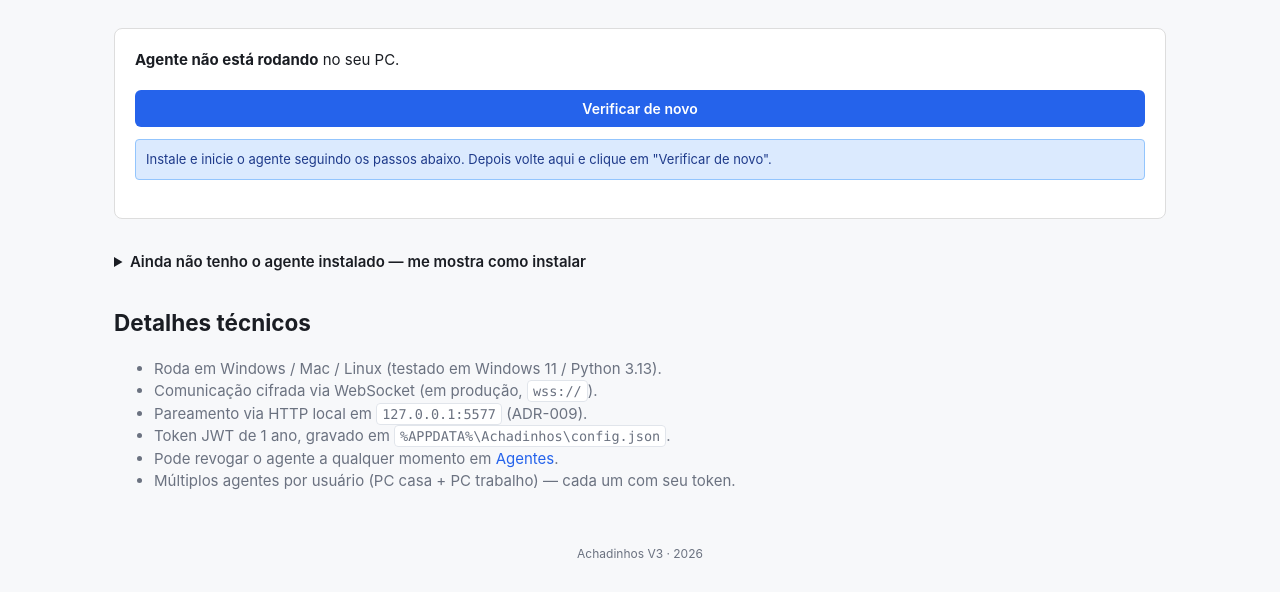
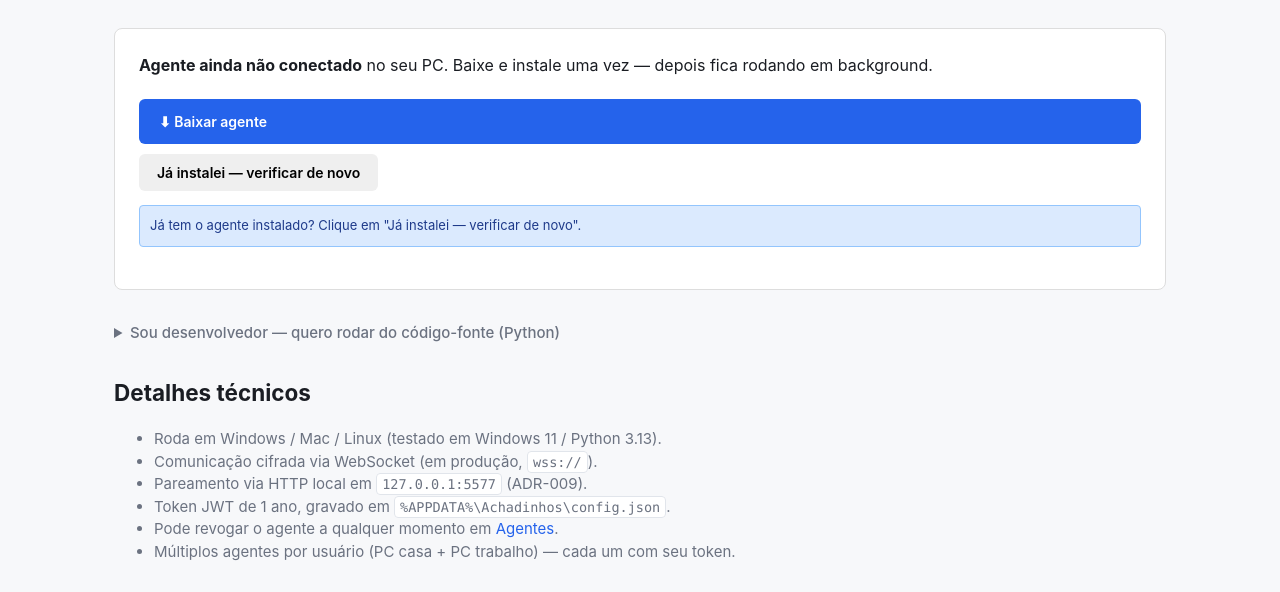
Before and after one commit to silviosvargas/achadinhosv3, a FastAPI app: template app/web/templates/agente_baixar.html in a window 1280 px wide. Shown: the part 124-716 px from the top of the page. Run offline with FastAPI, Linux system fonts and the light colour scheme; the template is opened without the code that fills it, so the values that code supplies are empty; parts of the project's set-up code (start-up, migrations or seed data) failed here and were passed over.

Commit message:
fix(ux): badge online + /agentes/baixar com botão Baixar prominente
3 problemas reais reportados pelo user (screenshots):

#1 — Badge "status?" cinza no header
Causa: JS chama /api/v1/agentes/status com cookie HttpOnly, mas
`usuario_atual` em app/api/deps.py só aceita JWT no header Bearer.
Cookie chega no servidor mas é ignorado → 401 → JS cai em "status?".

Fix: deps.py agora aceita JWT em DUAS fontes — header Authorization
Bearer (uso programático/API) E cookie `achadinhos_session` (JS do
dashboard). Cookie tem prioridade só se Authorization vier ausente.

#2 — /agentes/baixar sem botão prominente "Baixar"
Antes só havia um botão "Verificar de novo" quando o agente não tava
rodando. Confuso pra quem nunca instalou.

Fix: card principal agora tem 4 botões nomeados (btn-baixar, btn-conectar,
btn-verificar, btn-abrir-plataformas) — JS controla qual aparece em cada
estado. Quando agente offline mostra DUAS opções: "⬇ Baixar agente"
(primário) e "Já instalei — verificar de novo" (secundário). Setup dev
movido pra `<details>` recolhido com summary "Sou desenvolvedor — quero
rodar do código-fonte (Python)" — fora do caminho do user comum.

#3 — Botão "Baixar" não funcionava (apontava pra /api/v1/agentes/download
que retornava JSON 503)
Fix: nova rota web `GET /agentes/instalador` que:
- Faz fetch em github.com/silviosvargas/achadinhosv3/releases/latest
- Acha asset `AchadinhosAgent-Setup-*.exe`
- 302 redirect → download começa direto no browser
- Cache de 5min pra não bater no GitHub a cada click
- Fallback (sem release) → renderiza template
  `agente_instalador_em_breve.html` com mensagem amigável + link pra
  /agentes/baixar (setup dev).

Endpoint API /api/v1/agentes/download (placeholder 503) continua
existindo pra integradores, mas botão do dashboard agora vai pra
rota web /agentes/instalador.

Próximo: acionar o GitHub Actions release-agente uma vez (workflow_dispatch
ou tag agente-v*) pra gerar a primeira release real — daí o botão
"Baixar agente" vira download de verdade.

Co-Authored-By: Claude Opus 4.7 (1M context) <noreply@anthropic.com>

```diff
--- a/app/web/routes.py
+++ b/app/web/routes.py
@@ -355,6 +355,61 @@ async def pagina_baixar_agente(
     )
 
 
+# Cache de 5 min pra URL do installer (evita bater no GitHub a cada click).
+_INSTALADOR_CACHE: dict[str, str | float] = {"url": "", "ate": 0.0}
+_INSTALADOR_TTL_S = 300
+
+
+@router.get("/agentes/instalador")
+async def baixar_instalador(
+    request: Request,
+    user: Usuario = Depends(exigir_login),
+):
+    """
+    Redireciona pra última release do agente no GitHub.
+
+    Procura em `silviosvargas/achadinhosv3/releases/latest` pelo asset
+    `AchadinhosAgent-Setup-*.exe` produzido pelo workflow
+    `.github/workflows/release-agente.yml`. Se acha → 302 pra ele
+    (download começa direto no browser). Se não acha → renderiza
+    `agente_instalador_em_breve.html` com mensagem amigável.
+    """
+    import time
+
+    import httpx
+    from fastapi.responses import RedirectResponse
+
+    agora = time.time()
+    cached_url = _INSTALADOR_CACHE["url"]
+    cached_ate = _INSTALADOR_CACHE["ate"]
+    if isinstance(cached_url, str) and cached_url and isinstance(cached_ate, float) and agora < cached_ate:
+        return RedirectResponse(url=cached_url, status_code=302)
+
+    try:
+        async with httpx.AsyncClient(timeout=5.0) as cli:
+            r = await cli.get(
+                "https://api.github.com/repos/silviosvargas/achadinhosv3/releases/latest",
+                headers={"Accept": "application/vnd.github+json"},
+            )
+        if r.status_code == 200:
+            data = r.json()
+            for asset in data.get("assets", []) or []:
+                nome = asset.get("name", "")
+                if nome.lower().endswith(".exe") and "achadinhosagent" in nome.lower():
+                    url = asset.get("browser_download_url")
+                    if url:
+                        _INSTALADOR_CACHE["url"] = url
+                        _INSTALADOR_CACHE["ate"] = agora + _INSTALADOR_TTL_S
+                        return RedirectResponse(url=url, status_code=302)
+    except (httpx.HTTPError, ValueError, KeyError):
+        pass
+
+    # Fallback: nenhuma release publicada ainda → página de espera.
+    return templates.TemplateResponse(
+        request, "agente_instalador_em_breve.html", {"user": user},
+    )
+
+
 @router.get("/onboarding", response_class=HTMLResponse)
 async def pagina_onboarding(
     request: Request,
--- a/app/web/templates/agente_baixar.html
+++ b/app/web/templates/agente_baixar.html
@@ -14,30 +14,49 @@
 {# ============================================================
    Card principal: Conectar (fluxo automático)
    ============================================================ #}
-<section id="card-conectar" class="card" style="padding: 20px; margin: 16px 0; border: 1px solid var(--cor-borda, #ddd); border-radius: 8px;">
-  <div id="conectar-status" style="margin-bottom: 12px;">
+<section id="card-conectar" class="card" style="padding: 24px; margin: 16px 0; border: 1px solid var(--cor-borda, #ddd); border-radius: 8px;">
+  <div id="conectar-status" style="margin-bottom: 16px; font-size: 16px;">
     <span class="muted">Verificando se o agente está rodando…</span>
   </div>
 
-  <button id="btn-conectar" type="button" class="btn btn-primario" style="display: none;">
-    Conectar meu agente
-  </button>
+  {# Dois botões lado a lado: download (primário) e tentar de novo (secundário).
+     JS controla qual aparece/some baseado no estado detectado. #}
+  <div id="acoes-agente" style="display: flex; gap: 10px; flex-wrap: wrap; align-items: center;">
+    <a id="btn-baixar"
+       href="/agentes/instalador"
+       class="btn btn-primario"
+       style="display: none; padding: 12px 20px; font-weight: 600;">
+      ⬇ Baixar agente
+    </a>
+    <button id="btn-conectar" type="button" class="btn btn-primario"
+            style="display: none; padding: 12px 20px; font-weight: 600;">
+      Conectar meu agente
+    </button>
+    <button id="btn-verificar" type="button" class="btn btn-secundario"
+            style="display: none;">
+      Já instalei — verificar de novo
+    </button>
+    <button id="btn-abrir-plataformas" type="button" class="btn btn-primario"
+            style="display: none; padding: 12px 20px; font-weight: 600;">
+      Abrir minhas plataformas
+    </button>
+  </div>
 
-  <div id="conectar-mensagem" style="margin-top: 12px;"></div>
+  <div id="conectar-mensagem" style="margin-top: 14px;"></div>
 </section>
 
 {# ============================================================
    Instruções de instalação (fallback / power user)
    ============================================================ #}
 <details style="margin-top: 24px;">
-  <summary style="cursor: pointer; font-weight: 600; padding: 8px 0;">
-    Ainda não tenho o agente instalado — me mostra como instalar
+  <summary style="cursor: pointer; font-weight: 500; padding: 8px 0; color: #6b7280;">
+    Sou desenvolvedor — quero rodar do código-fonte (Python)
   </summary>
 
   <div class="alerta alerta-info" style="margin-top: 12px;">
-    <strong>Installer `.exe`</strong> ainda em prep (Fase 9.5). Por enquanto,
-    rode em modo dev (Python) seguindo os passos abaixo. Em poucos dias liberamos
-    o <code>AchadinhosAgent.exe</code> com auto-update.
+    Não precisa disso pro uso normal. O botão <strong>"Baixar agente"</strong>
+    acima entrega um installer Windows que faz tudo num clique. Este caminho
+    é só pra quem quer mexer no código do agente.
   </div>
 
   <h3 style="margin-top: 16px;">Setup dev (3 minutos)</h3>
@@ -112,8 +131,11 @@ python -m agent.login_whatsapp   # escaneia QR do WhatsApp Web</code></pre>
   const TIMEOUT_MS = 2500;
 
   const elStatus = document.getElementById('conectar-status');
-  const elBtn = document.getElementById('btn-conectar');
   const elMsg = document.getElementById('conectar-mensagem');
+  const elBtnBaixar = document.getElementById('btn-baixar');
+  const elBtnConectar = document.getElementById('btn-conectar');
+  const elBtnVerificar = document.getElementById('btn-verificar');
+  const elBtnAbrir = document.getElementById('btn-abrir-plataformas');
 
   function setStatus(html) { elStatus.innerHTML = html; }
   function setMsg(html, kind) {
@@ -123,11 +145,16 @@ python -m agent.login_whatsapp   # escaneia QR do WhatsApp Web</code></pre>
       ? `<div class="${classe}" style="padding:10px; border-radius:4px; margin-top:8px;">${html}</div>`
       : '';
   }
-  function setBtn(label, handler) {
-    elBtn.textContent = label;
-    elBtn.style.display = label ? 'inline-block' : 'none';
-    elBtn.onclick = handler || null;
-    elBtn.disabled = false;
+  function esconderTodosOsBotoes() {
+    elBtnBaixar.style.display = 'none';
+    elBtnConectar.style.display = 'none';
+    elBtnVerificar.style.display = 'none';
+    elBtnAbrir.style.display = 'none';
+  }
+  function mostrarBotao(el, handler) {
+    el.style.display = 'inline-block';
+    el.disabled = false;
+    if (handler) el.onclick = handler;
   }
 
   async function fetchComTimeout(url, opts) {
@@ -197,17 +224,17 @@ python -m agent.login_whatsapp   # escaneia QR do WhatsApp Web</code></pre>
   }
 
   async function fluxoConectar() {
-    elBtn.disabled = true;
+    elBtnConectar.disabled = true;
     setMsg('Pareando…', 'info');
     try {
       const jwt = await pegarPairToken();
       const agente = await detectarAgente();
       if (!agente) {
         setMsg(
-          'Agente não está mais rodando. Inicie ele novamente (passos abaixo) e tente de novo.',
+          'Agente não está mais rodando. Inicie ele de novo e tente outra vez.',
           'erro',
         );
-        elBtn.disabled = false;
+        elBtnConectar.disabled = false;
         return;
       }
       const resultado = await parearAgente(agente.porta, jwt);
@@ -217,17 +244,33 @@ python -m agent.login_whatsapp   # escaneia QR do WhatsApp Web</code></pre>
       );
       setMsg('Pareado! Abrindo WhatsApp Web e marketplaces…', 'info');
       const abertura = await abrirPlataformas(agente.porta);
-      const qtdAbriu = (abertura && abertura.abriu) ? abertura.abriu.length : 0;
-      setBtn('Abrir minhas plataformas de novo', () => abrirPlataformas(agente.porta));
+      const qtd = (abertura && abertura.abriu) ? abertura.abriu.length : 0;
+
+      esconderTodosOsBotoes();
+      mostrarBotao(elBtnAbrir, () => abrirPlataformas(agente.porta));
       setMsg(
-        `Pronto. ${qtdAbriu} tab(s) abertas. Volte pro <a href="/dashboard">dashboard</a> ` +
+        `Pronto. ${qtd} tab(s) abertas. Volte pro <a href="/dashboard">dashboard</a> ` +
         `ou inicie um lote em <a href="/lote">Lote</a>.`,
         'sucesso',
       );
     } catch (e) {
       setMsg(`Erro no pareamento: ${e.message}`, 'erro');
-      elBtn.disabled = false;
+      elBtnConectar.disabled = false;
     }
+  }
+
+  async function fluxoAbrirPlataformas(porta) {
+    elBtnAbrir.disabled = true;
+    setMsg('Abrindo WhatsApp Web e marketplaces…', 'info');
+    const abertura = await abrirPlataformas(porta);
+    const qtd = (abertura && abertura.abriu) ? abertura.abriu.length : 0;
+    elBtnAbrir.disabled = false;
+    setMsg(
+      qtd > 0
+        ? `${qtd} tab(s) abertas no seu browser. Bom trabalho.`
+        : `Não consegui abrir as tabs. Veja o log do agente.`,
+      qtd > 0 ? 'sucesso' : 'erro',
+    );
   }
 
   // Boot: detectar estado inicial
@@ -235,14 +278,19 @@ python -m agent.login_whatsapp   # escaneia QR do WhatsApp Web</code></pre>
     const agente = await detectarAgente();
 
     if (!agente) {
-      // Não conseguiu falar com o agente local
-      setStatus('<strong>Agente não está rodando</strong> no seu PC.');
+      // Não detectou o agente. Mostra botão DOWNLOAD como ação primária
+      // + verificar como fallback ("já instalei").
+      setStatus(
+        '<strong>Agente ainda não conectado</strong> no seu PC. ' +
+        'Baixe e instale uma vez — depois fica rodando em background.',
+      );
+      esconderTodosOsBotoes();
+      mostrarBotao(elBtnBaixar);          // <a href="/api/v1/agentes/download">
+      mostrarBotao(elBtnVerificar, () => location.reload());
       setMsg(
-        'Instale e inicie o agente seguindo os passos abaixo. Depois volte aqui ' +
-        'e clique em "Verificar de novo".',
+        'Já tem o agente instalado? Clique em "Já instalei — verificar de novo".',
         'info',
       );
-      setBtn('Verificar de novo', () => location.reload());
       return;
     }
 
@@ -252,19 +300,8 @@ python -m agent.login_whatsapp   # escaneia QR do WhatsApp Web</code></pre>
         `<strong>✓ Agente já conectado</strong> · ID ${agente.agente_id} · ` +
         `<span class="muted">versão ${agente.versao}, porta ${agente.porta}</span>`,
       );
-      setBtn('Abrir minhas plataformas', async () => {
-        elBtn.disabled = true;
-        setMsg('Abrindo WhatsApp Web e marketplaces…', 'info');
-        const abertura = await abrirPlataformas(agente.porta);
-        const qtd = (abertura && abertura.abriu) ? abertura.abriu.length : 0;
-        elBtn.disabled = false;
-        setMsg(
-          qtd > 0
-            ? `${qtd} tab(s) abertas no seu browser. Bom trabalho.`
-            : `Não consegui abrir as tabs. Veja o log do agente.`,
-          qtd > 0 ? 'sucesso' : 'erro',
-        );
-      });
+      esconderTodosOsBotoes();
+      mostrarBotao(elBtnAbrir, () => fluxoAbrirPlataformas(agente.porta));
       setMsg(
         `Tudo pronto. Use o botão acima pra abrir WhatsApp Web + marketplaces, ` +
         `ou vá direto pro <a href="/dashboard">dashboard</a> / <a href="/lote">Lote</a>.`,
@@ -279,7 +316,8 @@ python -m agent.login_whatsapp   # escaneia QR do WhatsApp Web</code></pre>
       `<span class="muted">(versão ${agente.versao}, porta ${agente.porta})</span>`,
     );
     setMsg('Clique em "Conectar meu agente" pra fazer o pareamento agora.', 'info');
-    setBtn('Conectar meu agente', fluxoConectar);
+    esconderTodosOsBotoes();
+    mostrarBotao(elBtnConectar, fluxoConectar);
   })();
 })();
 </script>
```
Also changed, not shown: app/api/deps.py (+23 -4 lines), app/web/templates/agente_instalador_em_breve.html (added, +40 -0 lines).
